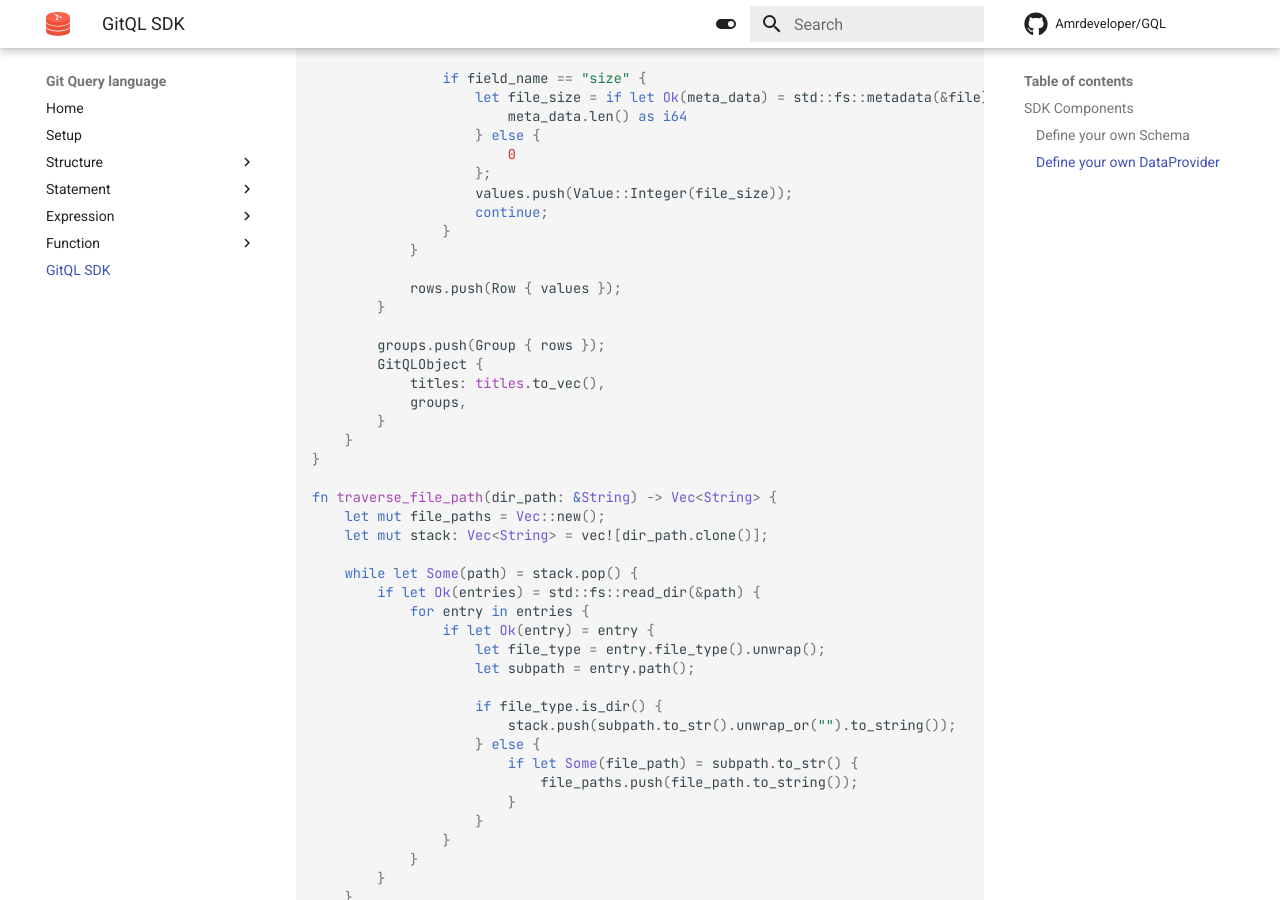
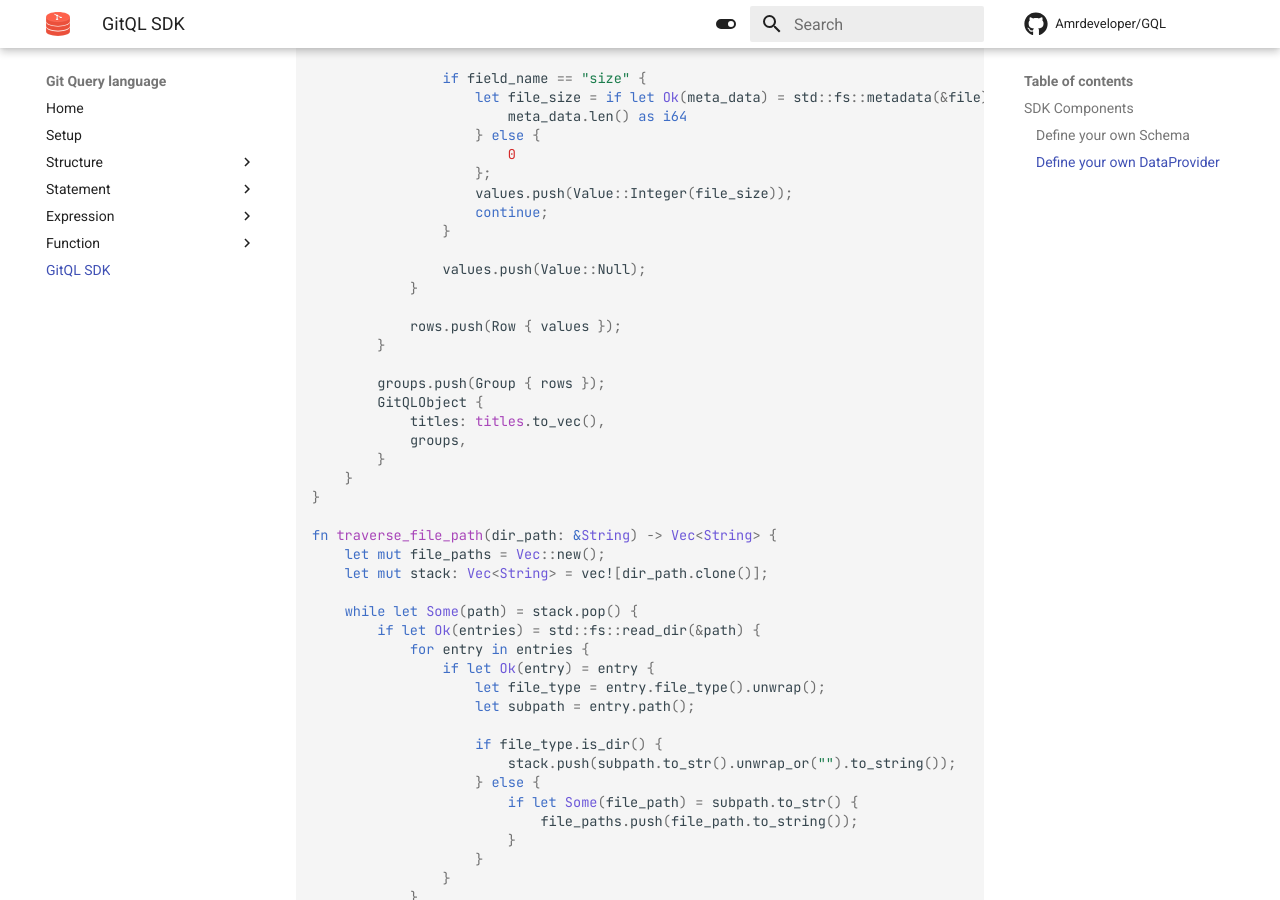
Before and after one commit to AmrDeveloper/GQL, an MkDocs documentation site: the page built from docs/sdk.md, in a window 1280 px wide and 900 px high, scrolled down 3421 px. Built offline with MkDocs 1.6.1 and Material for MkDocs 9.7.7, drawn with Linux system fonts in a browser that asks for light colours; comment, search, counter and statistics services are not loaded.

Commit message:
fix: SDK docs to handle extra values

```diff
--- a/docs/sdk.md
+++ b/docs/sdk.md
@@ -155,6 +155,8 @@ impl DataProvider for FileDataProvider {
                     values.push(Value::Integer(file_size));
                     continue;
                 }
+
+                values.push(Value::Null);
             }
 
             rows.push(Row { values });
```
